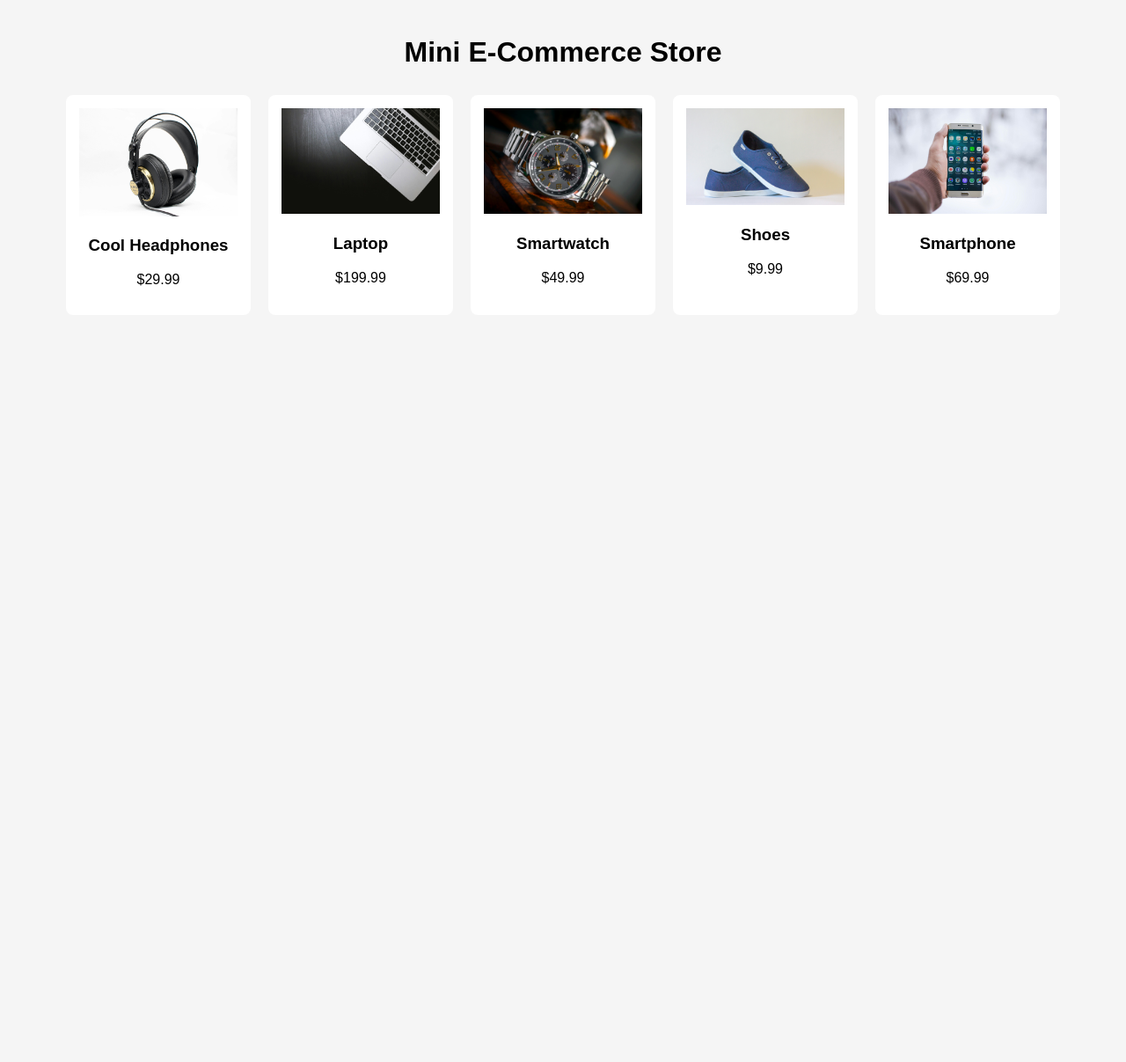
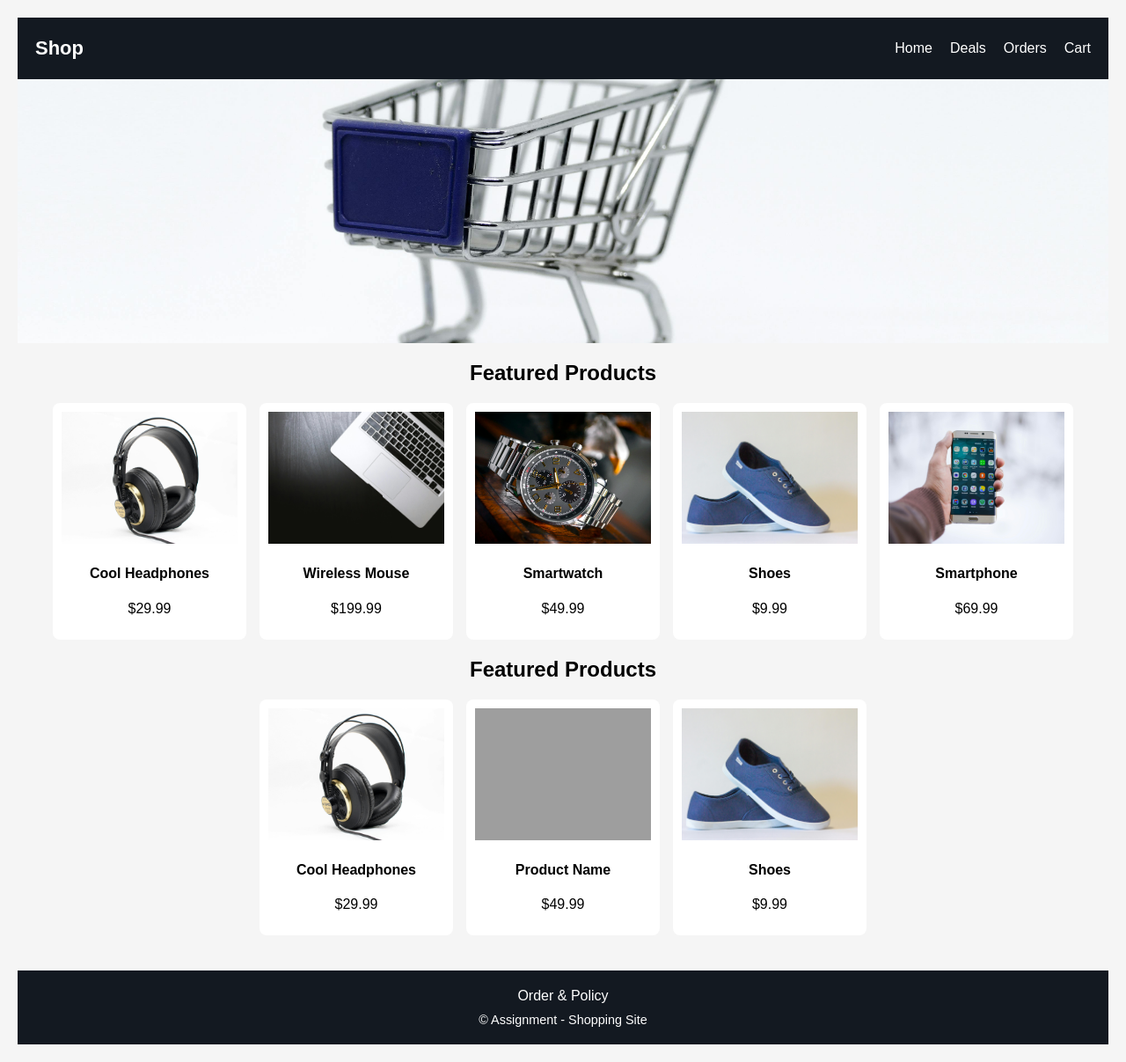
Before and after one commit to Mikerrr88/mini-ecommerse, a plain HTML site: page index.html in a window 1280 px wide. Shown: the whole page at 88% size. Before the commit the page ends 800 px from the top, so only its background shows below. Drawn offline with Linux system fonts and the light colour scheme; grey boxes are pictures that could not be loaded.

Commit message:
Add files via upload

```diff
--- a/index.html
+++ b/index.html
@@ -2,46 +2,95 @@
 <html lang="en">
 <head>
     <meta charset="UTF-8">
-    <title>Mini E-Commerce</title>
+    <meta name="viewport" content="width=device-width, initial-scale=1.0">
+    <title>Mini Amazon Clone</title>
     <link rel="stylesheet" href="style.css">
 </head>
 <body>
 
-<h1 class="title">Mini E-Commerce Store</h1>
+    <!-- Navbar -->
+    <nav class="navbar">
+        <div class="logo">Shop</div>
+        <ul class="nav-links">
+            <li><a href="#">Home</a></li>
+            <li><a href="#">Deals</a></li>
+            <li><a href="#">Orders</a></li>
+            <li><a href="#">Cart</a></li>
+        </ul>
+    </nav>
 
-<div class="product-container">
+    <!-- Banner Slider -->
+    <div class="slider">
+        <img id="banner" src="images/banner1.jpg" alt="Banner">
+    </div>
 
-    <div class="product" onclick="openProduct('item1')">
-        <img src="images/electronics.jpg" alt="Item 1">
-        <h3>Cool Headphones</h3>
+    <!-- Categories -->
+    <h2 class="section-title">Featured Products</h2>
+    <div class="featured">
+
+        <div class="product-card" onclick="openProduct('item1')">
+            <img src="images/electronics.jpg" alt="Product">
+            <h4>Cool Headphones</h4>
             <p>$29.99</p>
         </div>
 
-    <div class="product" onclick="openProduct('item2')">
-        <img src="images/laptop.jpg" alt="Item 2">
-        <h3>Laptop</h3>
+        <div class="product-card" onclick="openProduct('item2')">
+            <img src="images/laptop.jpg" alt="Product">
+            <h4>Wireless Mouse</h4>
             <p>$199.99</p>
         </div>
 
-    <div class="product" onclick="openProduct('item3')">
-        <img src="images/watch.jpg" alt="Item 3">
-        <h3>Smartwatch</h3>
+        <div class="product-card" onclick="openProduct('item3')">
+            <img src="images/watch.jpg" alt="Product">
+            <h4>Smartwatch</h4>
             <p>$49.99</p>
         </div>
 
-    <div class="product" onclick="openProduct('item4')">
-        <img src="images/shoes.jpg" alt="Item 4">
-        <h3>Shoes</h3>
+        <div class="product-card" onclick="openProduct('item4')">
+            <img src="images/shoes.jpg" alt="Product">
+            <h4>Shoes</h4>
             <p>$9.99</p>
         </div>
 
-    <div class="product" onclick="openProduct('item5')">
-        <img src="images/smatphone.jpg" alt="Item 5">
-        <h3>Smartphone</h3>
+        <div class="product-card" onclick="openProduct('item5')">
+            <img src="images/smatphone.jpg" alt="Product">
+            <h4>Smartphone</h4>
             <p>$69.99</p>
         </div>
 
     </div>
+
+
+    <!-- New Section -->
+    <h2 class="section-title">Featured Products</h2>
+    <div class="featured">
+        <div class="product-card" onclick="openProduct('item1')">
+            <img src="images/electronics.jpg" alt="Product">
+            <h4>Cool Headphones</h4>
+            <p>$29.99</p>
+        </div>
+        <div class="product-card" onclick="openProduct('item6')">
+            <img src="images/clothes.jpg" alt="Product">
+            <h4>Product Name</h4>
+            <p>$49.99</p>
+        </div>
+        <div class="product-card" onclick="openProduct('item4')">
+            <img src="images/shoes.jpg" alt="Product">
+            <h4>Shoes</h4>
+            <p>$9.99</p>
+        </div>
+    </div>
+
+    <footer>
+        <div class="footer-content">
+            <div class="footer-links">
+                <a href="#">Order & Policy</a>
+            </div>
+            <div class="copyright">
+                &copy; Assignment - Shopping Site
+            </div>
+        </div>
+    </footer>
 
     <script>
     function openProduct(id) {
--- a/style.css
+++ b/style.css
@@ -1,3 +1,117 @@
+body {
+    margin: 0;
+    font-family: Arial, sans-serif;
+    background: #f8f8f8;
+}
+
+/* Navbar */
+.navbar {
+    display: flex;
+    justify-content: space-between;
+    align-items: center;
+    background: #131921;
+    padding: 10px 20px;
+}
+
+.navbar .logo {
+    color: white;
+    font-size: 22px;
+    font-weight: bold;
+}
+
+.navbar .nav-links {
+    list-style: none;
+    display: flex;
+    gap: 20px;
+}
+
+.navbar .nav-links a {
+    color: white;
+    text-decoration: none;
+}
+
+.navbar .nav-links a:hover {
+    text-decoration: underline;
+}
+
+/* Slider */
+.slider {
+    width: 100%;
+    height: 300px;
+    overflow: hidden;
+}
+
+.slider img {
+    width: 100%;
+    height: 300px;
+    object-fit: cover;
+    display: block;
+}
+
+/* Section Titles */
+.section-title {
+    text-align: center;
+    margin: 20px 0;
+}
+
+/* Categories */
+.categories {
+    display: grid;
+    grid-template-columns: repeat(3, 1fr);
+    gap: 15px;
+    padding: 0 20px;
+}
+
+.category-card {
+    background: white;
+    border-radius: 8px;
+    text-align: center;
+    padding: 10px;
+    cursor: pointer;
+    transition: transform 0.2s;
+}
+
+.category-card img {
+    width: 100%;
+    height: 150px;
+    object-fit: cover;
+}
+
+.category-card:hover {
+    transform: scale(1.05);
+}
+
+/* Featured Products */
+.featured {
+    display: flex;
+    gap: 15px;
+    justify-content: center;
+    padding: 0 20px;
+}
+
+.product-card {
+    background: white;
+    border-radius: 8px;
+    text-align: center;
+    padding: 10px;
+    width: 200px;
+}
+
+.product-card img {
+    width: 100%;
+    height: 150px;
+    object-fit: cover;
+}
+
+/* Footer */
+footer {
+    background: #131921;
+    color: white;
+    text-align: center;
+    padding: 15px;
+    margin-top: 20px;
+}
+
 body {
     font-family: Arial, sans-serif;
     background: #f5f5f5;
@@ -54,3 +168,32 @@ body {
     width: 100%;
     border-radius: 8px;
 }
+
+footer {
+    background-color:#131921;
+    color: white;
+    padding: 20px 0;
+    margin-top: 40px;
+    text-align: center;
+}
+
+.footer-content {
+    max-width: 1200px;
+    margin: 0 auto;
+    padding: 0 20px;
+}
+
+.footer-links a {
+    color: white;
+    text-decoration: none;
+    margin: 0 10px;
+}
+
+.footer-links a:hover {
+    text-decoration: underline;
+}
+
+.copyright {
+    margin-top: 10px;
+    font-size: 0.9em;
+}
```
Also changed, not shown: product.html (+7 -0 lines), scrtipt.js (added, +30 -0 lines), 1 other file. Lines whose indentation alone changed are shown as unchanged.
